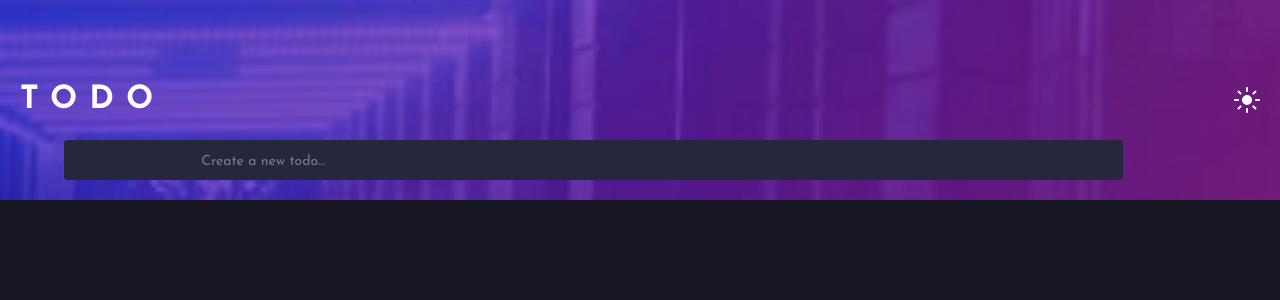
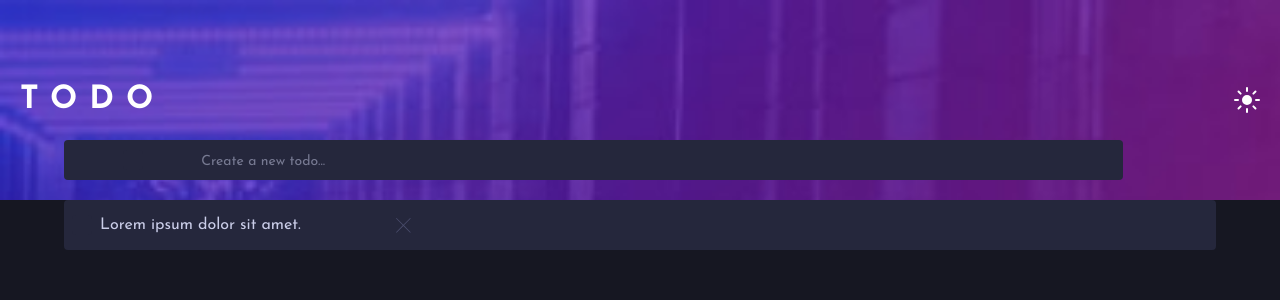
Before and after one commit to murilonicemento/todo-app, a React (Vite) app: page / in a window 1280 px wide. Shown: the top 300 px of the page. Built offline with nearby package versions, Linux system fonts and the light colour scheme.

Commit message:
style: estililização dos checklist

```diff
--- a/src/components/Checklists/index.jsx
+++ b/src/components/Checklists/index.jsx
@@ -1,5 +1,14 @@
 import { Cards } from "./styled";
+import cross from "../../assets/images/icon-cross.svg";
 
 export function Checklists() {
-  return <Cards></Cards>;
+  return (
+    <Cards>
+      <div className="card">
+        <input type="checkbox" name="checkbox" id="checklist" />
+        <label htmlFor="checklist">Lorem ipsum dolor sit amet.</label>
+        <img src={cross} alt="Cross Icon" />
+      </div>
+    </Cards>
+  );
 }
--- a/src/components/Checklists/styled.jsx
+++ b/src/components/Checklists/styled.jsx
@@ -1,3 +1,62 @@
 import styled from "styled-components";
+import * as colors from "../../config/colors";
+import check from "../../assets/images/icon-check.svg";
 
-export const Cards = styled.section``;
+export const Cards = styled.section`
+  width: 90%;
+  display: grid;
+  place-items: center;
+  color: ${colors.darkTheme.fontColor};
+
+  input {
+    background-color: ${colors.darkTheme.cardColor};
+    color: ${colors.darkTheme.placeholderColor};
+    border-radius: 4px;
+  }
+
+  .card {
+    width: 100%;
+    height: 50px;
+    background-color: ${colors.darkTheme.cardColor};
+    border-radius: 4px;
+    display: flex;
+    align-items: center;
+    padding: 8px;
+  }
+
+  .card input {
+    display: none;
+  }
+
+  .card input + label:before {
+    content: "";
+    width: 20px;
+    height: 20px;
+    border-radius: 4px;
+    background-color: ${colors.darkTheme.cardColor};
+    border: none;
+    display: inline-block;
+    vertical-align: middle;
+  }
+
+  .card input:checked + label:before {
+    background-image: url(${check});
+    background-position: center;
+    background-repeat: no-repeat;
+    background-size: 10px;
+    border: 1px solid ${colors.darkTheme.buttonsColor};
+    border-radius: 25px;
+  }
+
+  label {
+    display: flex;
+    align-items: center;
+    gap: 8px;
+  }
+
+  img {
+    width: 15px;
+    height: 15px;
+    margin-left: 95px;
+  }
+`;
```
